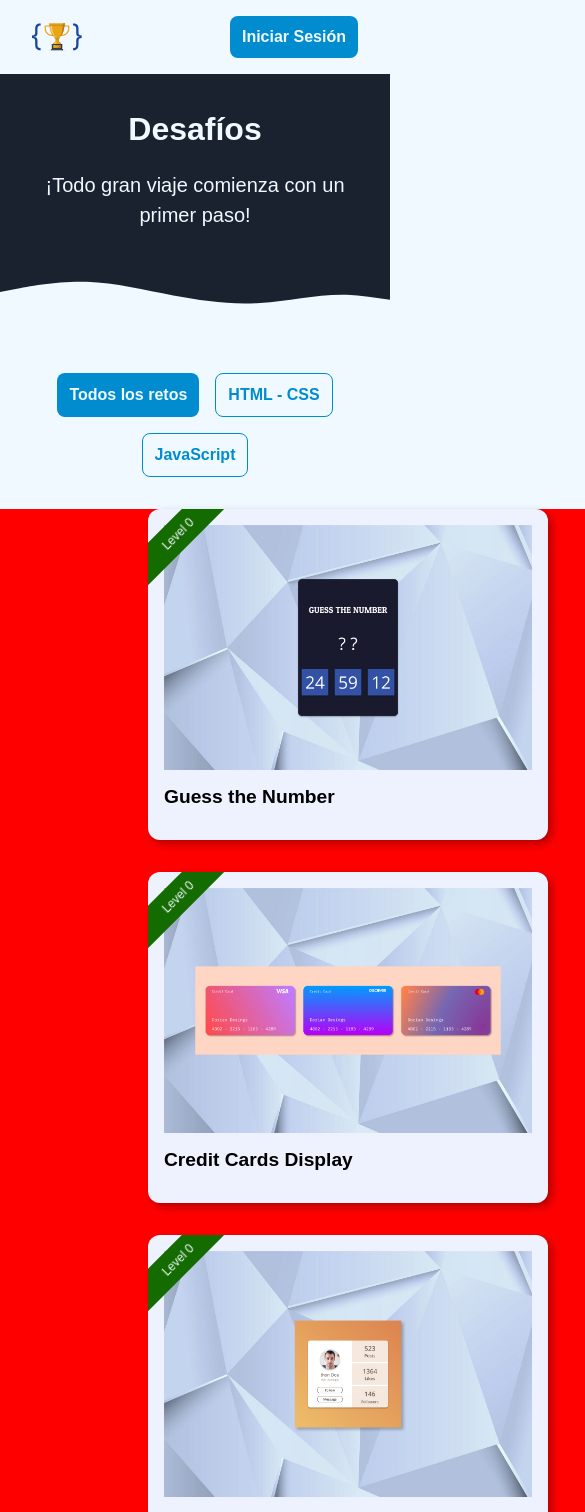
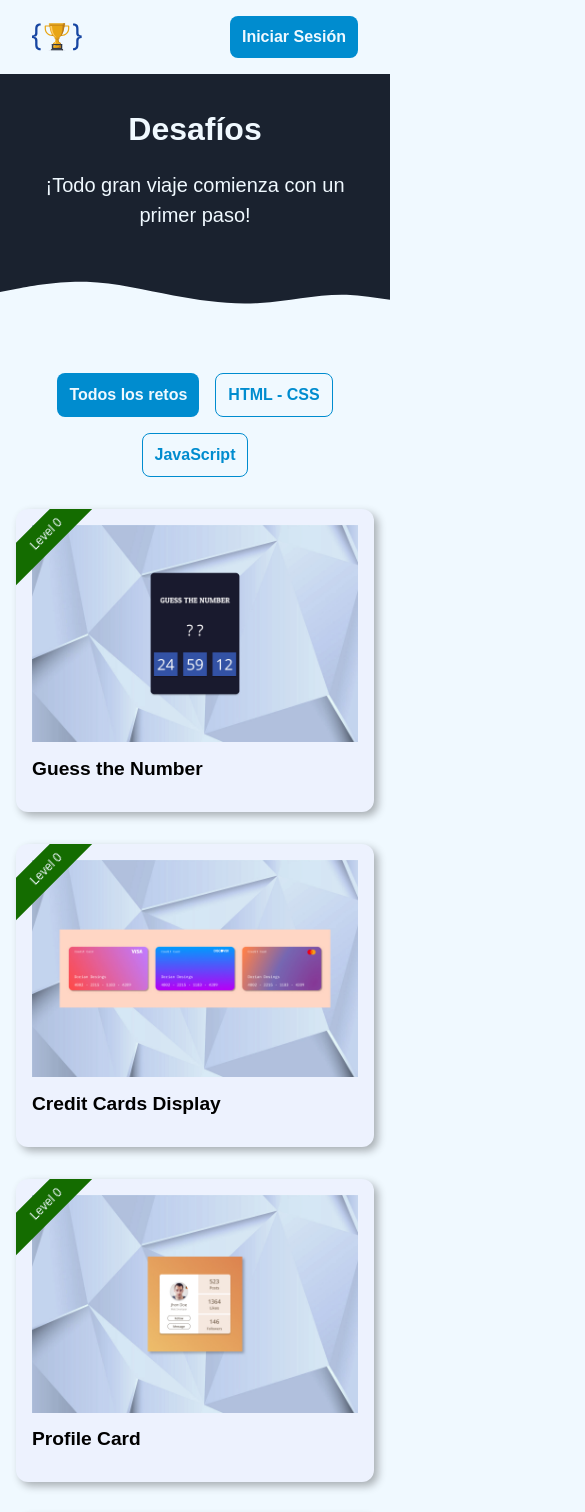
Before and after one commit to AprendeFrontend/aprende-frontend, a Next.js app: page /challenges in a window 390 px wide. Shown: the top 1512 px of the page, 585 px wide, since content can reach past the window. Built offline with nearby package versions, Linux system fonts and the light colour scheme; no server answers.

Commit message:
--fix responsive

```diff
--- a/src/components/challenges/Challenges.jsx
+++ b/src/components/challenges/Challenges.jsx
@@ -4,7 +4,7 @@ import { CHALLENGES } from '../../constants/challenges';
 import { TECHNOLOGIES } from '../../constants/technologies';
 import Button from '../button/Button';
 import Footer from '../footer/Footer';
-import './challenges.css';
+import styles from './challenges.module.css';
 
 const buttons = ['Todos los retos', 'HTML - CSS', 'JavaScript'];
 
@@ -14,7 +14,7 @@ const Challenges = () => {
 
   return (
     <>
-      <div className='filters'>
+      <div className={styles['filters']}>
         {buttons.map((label, index) => (
           <Button key={label} className={`${active === index ? 'button-active' : 'button-ghost'}`} onClick={() => setActive(index)}>
             {label}
@@ -22,11 +22,11 @@ const Challenges = () => {
         ))}
       </div>
 
-      <div className='challenges'>
+      <div className={styles['challenges']}>
         {filteredChallenges.map(challenge => (
           <a key={challenge.id} href={`/challenge/${challenge.id}`}>
-            <div className='challenge-box'>
-              <span className='challenge-box-tag' style={{ backgroundColor: `var(${challenge.color})` }}>
+            <div className={styles['challenge-box']}>
+              <span className={styles['challenge-box-tag']} style={{ backgroundColor: `var(${challenge.color})` }}>
                 Level {challenge.level}
               </span>
               <img src={challenge.image} alt={challenge.name} />
--- a/src/components/challenges/challenges.css
+++ b/src/components/challenges/challenges.module.css
@@ -13,7 +13,6 @@
 }
 
 .challenges {
-  background-color: red;
   display: grid;
   grid-template-columns: repeat(auto-fill, minmax(200px, 400px));
   grid-template-rows: repeat(3, min-content);
@@ -22,8 +21,14 @@
   margin-inline: auto;
   margin-bottom: 3rem;
   padding-inline: 1rem;
-  max-width: 1400px;
+
   min-height: 80vh;
+}
+
+@media screen and (width>768px) {
+  .challenges {
+    max-width: 1400px;
+  }
 }
 
 @media screen and (width>1400px) {
```
